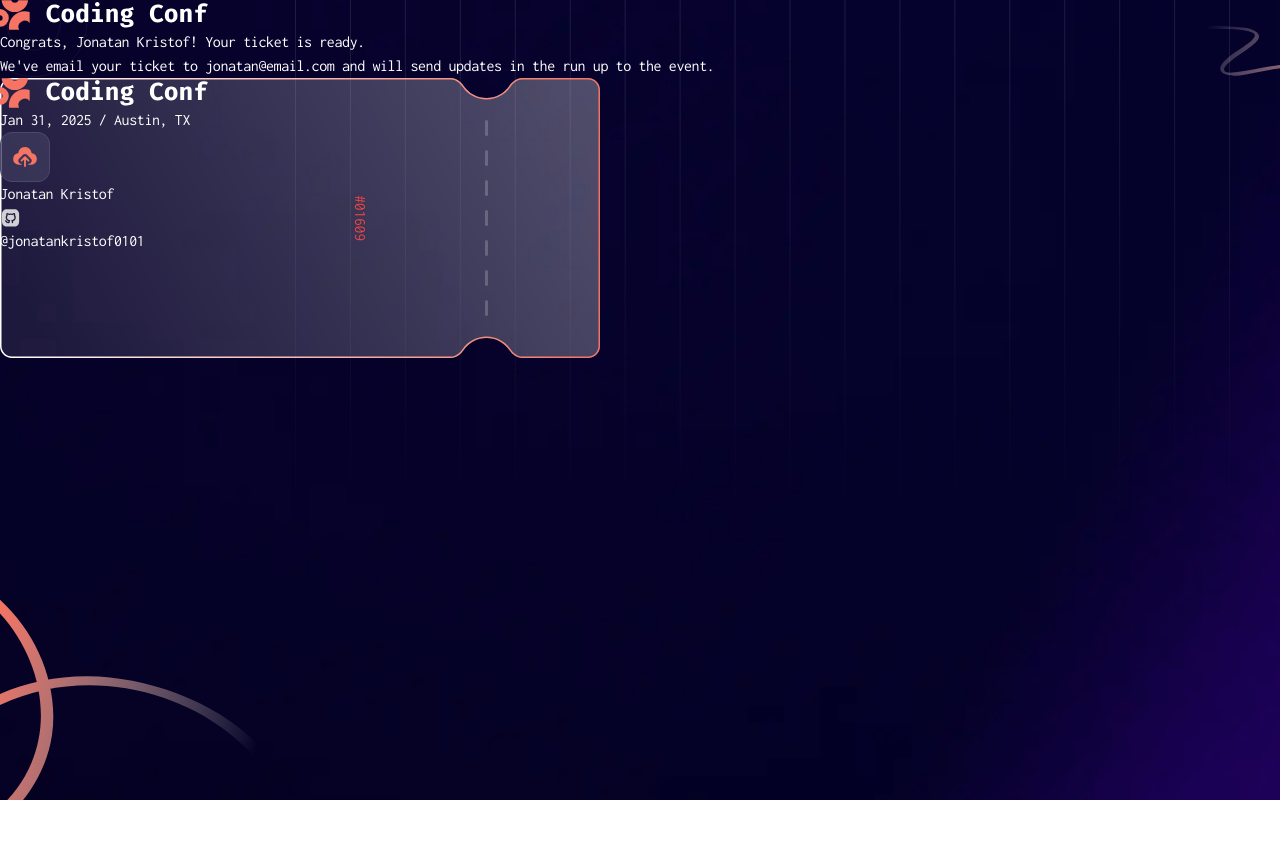
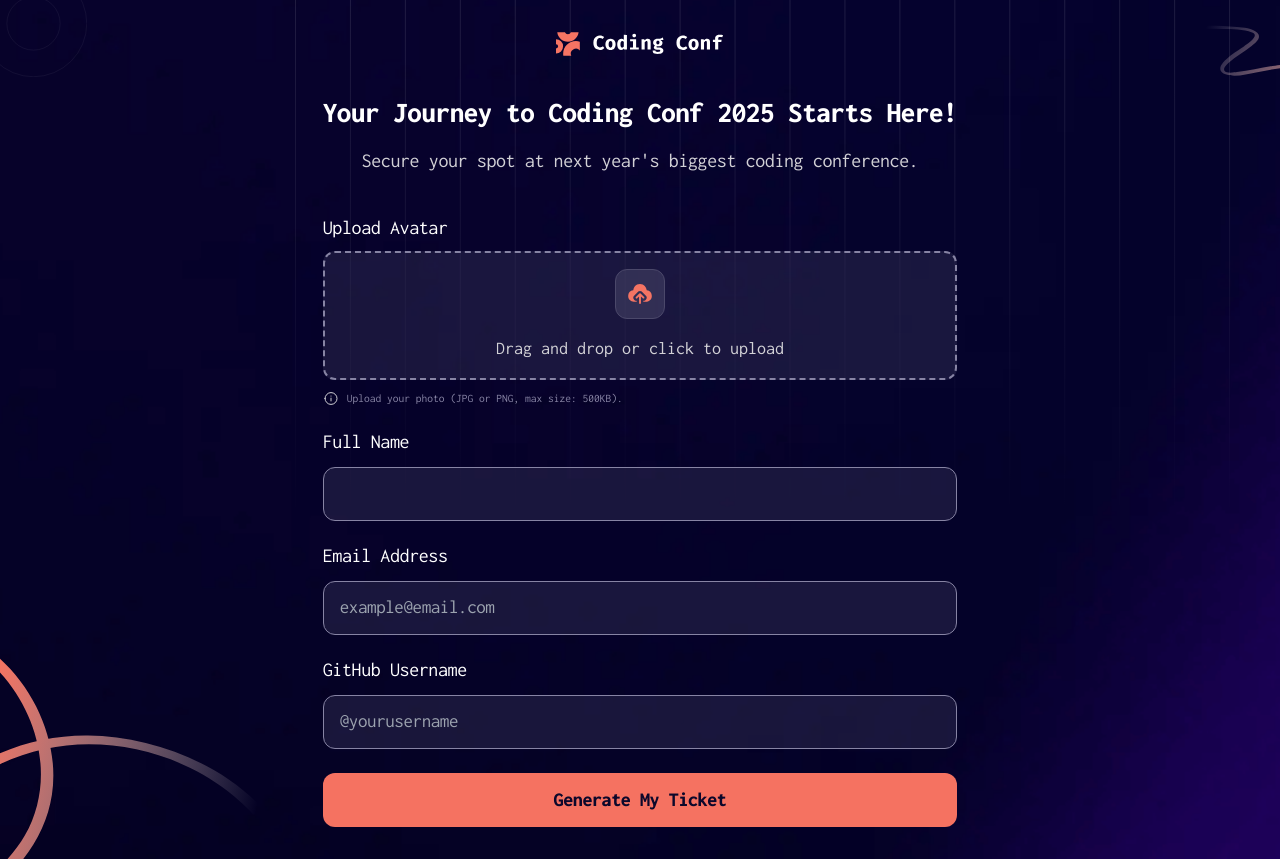
Before and after one commit to JustANipple/conference-ticket-generator, a website: page index.html in a window 1280 px wide. Before the commit the page ends 800 px from the top, so only its background shows below. Drawn offline with Linux system fonts and the light colour scheme.

Commit message:
completed ticket container part

```diff
--- a/index.html
+++ b/index.html
@@ -18,9 +18,9 @@
     <script src="script.js" defer></script>
   </head>
   <body
-    class="bg-custom overflow-hidden font-e_inconsolata tracking-tight text-e_white"
+    class="bg-custom font-e_inconsolata tracking-tight text-e_white"
   >
-    <main class="mx-4 my-8 grid place-items-center gap-y-10 hidden">
+    <main class="px-4 py-8 grid place-items-center gap-y-10" id="ticketGenerator">
       <img
         src="/assets/images/logo-full.svg"
         alt="Coding Conf logo"
@@ -170,60 +170,53 @@
         </form>
       </section>
     </main>
-      <div>
-        <img src="/assets/images/logo-full.svg" alt="Coding conf logo">
-        <div>
-          <h1>Congrats,
-            <span>Jonatan Kristof!</span>
+    <main class="grid place-items-center py-8 px-4 gap-y-[72px] hidden" id="ticketContainer">
+      <div class="w-fit grid place-items-center gap-y-[40px]">
+        <img src="/assets/images/logo-full.svg" alt="Coding conf logo" class="max-h-6">
+        <div class="text-center grid gap-y-4">
+          <h1 class="text-3xl font-e_bold leading-8">Congrats,
+            <span class="bg-gradient-to-r from-e_gradientFrom to-e_gradientTo bg-clip-text text-transparent" id="ticketTitleName">Jonatan Kristof!</span>
             Your ticket is ready.
           </h1>
-          <p>We've email your ticket to
-            <span>jonatan@email.com</span>
+          <p class="text-xl">We've email your ticket to
+            <span class="text-e_peach" id="ticketEmail">jonatan@email.com</span>
             and will send updates in the run up to the event.
           </p>
         </div>
       </div>
-      <div class="relative" >
+      <div class="relative max-w-[342px]" >
         <img src="assets/images/pattern-ticket.svg" alt="ticket" />
-        <div class="absolute top-0 left-0 right-0 bottom-0 flex">
-          <div>
+        <div class="absolute top-0 left-0 right-0 bottom-0 flex px-4 py-5 justify-between">
+          <div class="grid gap-y-7">
             <div>
-              <img src="/assets/images/logo-full.svg" alt="Coding conf logo">
-              <span>Jan 31, 2025 / Austin, TX</span>
+              <img src="/assets/images/logo-full.svg" alt="Coding conf logo" class="max-h-6">
+              <span class="text-sm pl-9 text-e_lightBlue">Jan 31, 2025 / Austin, TX</span>
             </div>
-            <div>
+            <div class="flex gap-4">
               <label for="uploadAvatar" >
                 <div
-                  class="grid h-[50px] w-[50px] place-items-center overflow-hidden rounded-xl border border-e_blue bg-e_blue bg-opacity-50"
+                  class="grid h-[47px] w-[47px] place-items-center overflow-hidden rounded-xl border border-e_blue bg-e_blue bg-opacity-50"
                 >
-                  <img
-                    src="assets/images/icon-upload.svg"
-                    alt="upload icon"
-                    id="preview"
-                  />
+                <img
+                  src="assets/images/icon-upload.svg"
+                  alt="upload icon"
+                  id="ticketPreview"
+                />
                 </div>
-                <input
-                  type="file"
-                  id="uploadAvatar"
-                  accept="image/png"
-                  class="hidden"
-                />
               </label>
               <div>
-                <p>Jonatan Kristof</p>
-                <div>
-                  <img src="/assets/images/icon-github.svg" alt="Github icon">
-                  <span>@jonatankristof0101</span>
+                <p id="ticketName">Jonatan Kristof</p>
+                <div class="flex gap-1 align-middle">
+                  <img src="/assets/images/icon-github.svg" alt="Github icon" class="max-h-5">
+                  <span class="text-e_lightBlue text-sm" id="ticketGithubUsername">@jonatankristof0101</span>
                 </div>
               </div>
             </div>
           </div>
-          <p class="rotate-90 text-red-500 w-fit">#01609</p>
+          <p class="rotate-90 w-fit pt-5 text-2xl text-e_lightBlue">#01609</p>
         </div>
 
       </div>
-    <main>
-
     </main>
   </body>
 </html>
--- a/script.js
+++ b/script.js
@@ -16,6 +16,7 @@ function handleFileUpload(event) {
       const reader = new FileReader();
       reader.onload = function (e) {
         document.getElementById("preview").src = e.target.result;
+        document.getElementById("ticketPreview").src = e.target.result;
       };
       reader.readAsDataURL(file);
       toggleVisibility(uploadText, false);
@@ -63,7 +64,18 @@ function handleFormSubmit(event) {
   }
 
   if (isValid) {
-    // Submit the form
+    const ticketName = document.getElementById("ticketName");
+    const ticketGithubUsername = document.getElementById("ticketGithubUsername");
+    const ticketTitleName = document.getElementById("ticketTitleName");
+    const ticketEmail = document.getElementById("ticketEmail");
+
+    ticketName.textContent = fullName.value;
+    ticketGithubUsername.textContent = githubUsername.value;
+    ticketTitleName.textContent = fullName.value;
+    ticketEmail.textContent = email.value;
+
+    document.getElementById("ticketGenerator").classList.add("hidden");
+    document.getElementById("ticketContainer").classList.remove("hidden");
   }
 }
 
```
Also changed, not shown: src/input.css (line endings or trailing spaces), src/output.css.
